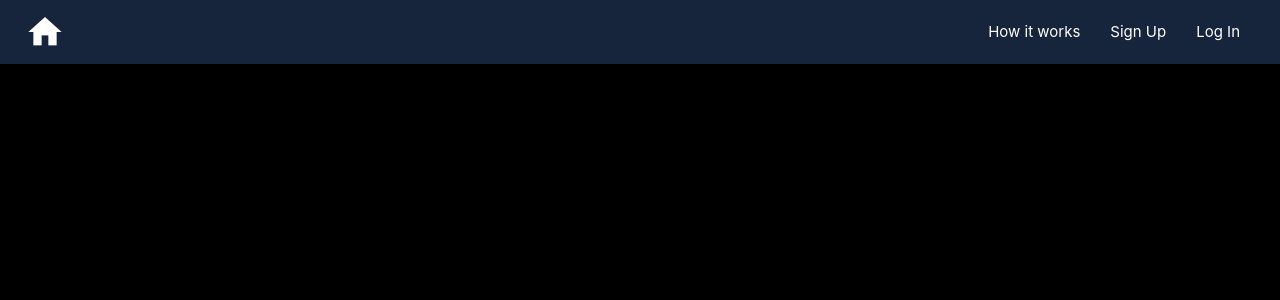
After one commit to nestoor22/DreamHouse, a Django app: page /find_new_dream/ in a window 1280 px wide. The commit adds this page. Shown: the top 300 px of the page. Run offline with Django 3.2, Linux system fonts and the light colour scheme.

Commit message:
Add new page

```diff
--- a/DreamHouse/urls.py
+++ b/DreamHouse/urls.py
@@ -16,8 +16,7 @@ Including another URLconf
 from django.contrib import admin
 import dream_house
 from django.urls import path
-from dream_house.views import sign_in, index, logout_view, log_in_page, register_user, user_log_in, user_room,\
-    user_parameters, confirm_email, activate_account, user_subscribes, change_user_setting, update_user_settings
+from dream_house.views import *
 from django.conf.urls import url, include
 from django.contrib import admin
 from django.contrib.auth import views
@@ -26,12 +25,13 @@ from django.contrib.auth import views
 urlpatterns = [
     path(r'activate/(?P<uidb64>[0-9A-Za-z_\-]+)/(?P<token>[0-9A-Za-z]{1,13}-[0-9A-Za-z]{1,20})/',
          activate_account, name='activation'),
+    path('find_new_dream/', find_new_dream_page, name='findNewDream'),
     path('confirm_email/', confirm_email, name='confirm_email'),
     path('update_user_settings/', update_user_settings, name='changeUserSettings'),
     path('change_user_settings_page/', change_user_setting),
     path('user_parameters/', user_parameters),
     path('user_subscribes/', user_subscribes),
-    path('user_settings/', dream_house.views.user_settings),
+    path('user_settings/', user_settings),
     path('cabinet/', user_room, name='cabinet'),
     path('admission/', user_log_in, name='UserLogIn'),
     path('register/', register_user, name='createUser'),
--- a/dream_house/templates/cabinet.html
+++ b/dream_house/templates/cabinet.html
@@ -108,7 +108,7 @@
         <div class="row">
           <div class='col s4 offset-s4' style="text-align: center">
             {% if user.profile.profile_type == 'Active' %}
-              <a href="#"><h5>Find new dream</h5></a></div>
+              <a href="{% url 'findNewDream' %}"><h5>Find new dream</h5></a></div>
             {% elif  user.profile.profile_type == 'Not active'%}
               <h5 style="color: darkgrey" title="Confirm email and activate account">Find new dream</h5>
             {% endif %}
--- /dev/null
+++ b/dream_house/templates/find_new_dream_page.html
@@ -0,0 +1,48 @@
+<!DOCTYPE html>
+<html lang="en">
+<head>
+    <meta charset="UTF-8">
+    <meta name="viewport" content="width=device-width, initial-scale=1.0">
+    <title>DreamHomePrice</title>
+    <link rel="stylesheet" href="https://cdnjs.cloudflare.com/ajax/libs/materialize/1.0.0/css/materialize.min.css">
+    <link rel="stylesheet" href="https://cdnjs.cloudflare.com/ajax/libs/font-awesome/4.7.0/css/font-awesome.min.css">
+    <link href="https://fonts.googleapis.com/icon?family=Material+Icons" rel="stylesheet">
+    <link rel="stylesheet" href="../static/style.css">
+    <script src="https://cdnjs.cloudflare.com/ajax/libs/jquery/3.3.1/jquery.min.js"></script>
+    <script src="https://cdnjs.cloudflare.com/ajax/libs/materialize/1.0.0-beta/js/materialize.min.js"></script>
+</head>
+<body>
+  <script>
+	$(document).ready(function(){
+ 		$('.sidenav').sidenav();
+ 	});
+</script>
+  <nav>
+    <div class="nav-wrapper">
+      <a href="{%url 'main'%}" class="brand-logo"><i class="material-icons" style="font-size: 40px">home</i></a>
+    <a href="#" class="sidenav-trigger" data-target="mobile-nav">
+			<i class="material-icons">menu</i>
+		</a>
+      <ul id="nav-mobile" class="right hide-on-med-and-down" style="margin-right: 25px">
+        <li><a href="{%url 'main'%}" onclick="return false" class="link-how-it-works">How it works</a></li>
+          {% if user.is_authenticated %}
+            <li><a href="{% url 'cabinet' %}">My profile</a> </li>
+            <li><a href="{% url 'logOut' %}"> Log Out</a> </li>
+          {% else %}
+            <li><a href="{% url 'signUp' %}">Sign Up</a></li>
+            <li><a href="{% url 'logIn' %}">Log In</a> </li>
+          {% endif %}
+      </ul>
+    </div>
+  </nav>
+  <ul id="mobile-nav" class="sidenav" style="margin-right: 25px">
+        <li><a href="{%url 'main'%}" onclick="return false" class="link-how-it-works">How it works</a></li>
+          {% if user.is_authenticated %}
+            <li><a href="#">{{ user.username }}</a> </li>
+            <li><a href="{% url 'logOut' %}"> Log Out</a> </li>
+          {% else %}
+            <li><a href="{% url 'signUp' %}">Sign Up</a></li>
+            <li><a href="{% url 'logIn' %}">Log In</a> </li>
+          {% endif %}
+  </ul>
+</body>
--- a/dream_house/views.py
+++ b/dream_house/views.py
@@ -52,6 +52,10 @@ def user_settings(request):
 
 def change_user_setting(request):
     return render(request, 'user_setting_change.html')
+
+
+def find_new_dream_page(request):
+    return render(request, 'find_new_dream_page.html')
 
 
 def register_user(request):
```
